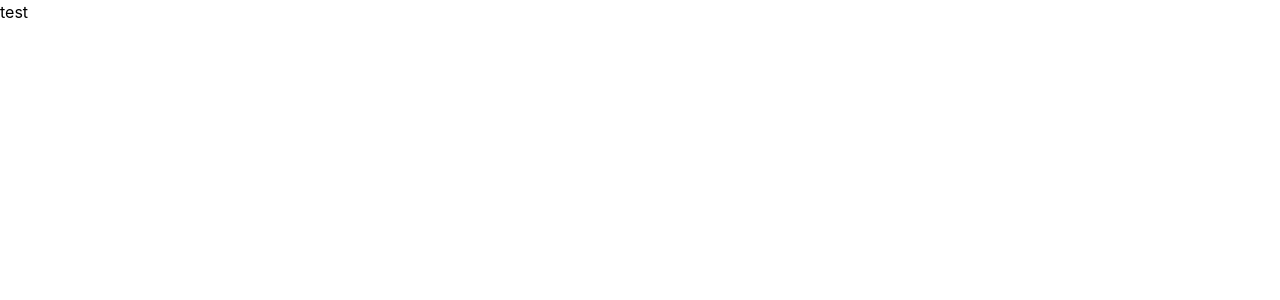
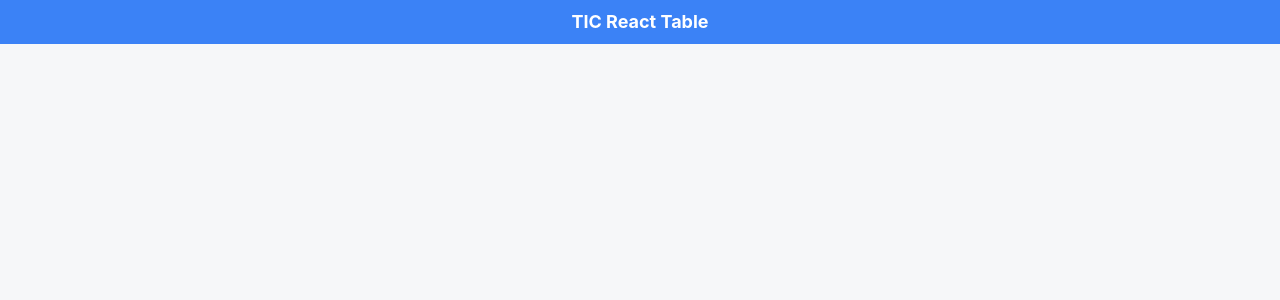
Before and after one commit to javadyousefi1/react-table, a React (Create React App) app: page / in a window 1280 px wide. Shown: the top 300 px of the page. Built offline with nearby package versions, Linux system fonts and the light colour scheme.

Commit message:
table component added

```diff
--- a/src/App.js
+++ b/src/App.js
@@ -1,9 +1,17 @@
+import Table from "./components/table";
+
 const App = () => {
   return (
     <>
-    test
+      <div className="h-screen bg-[#f6f7f9]">
+        <h1 className="bg-blue-500 text-white text-center p-2 text-lg font-bold">
+          TIC React Table
+        </h1>
+
+        <Table />
+      </div>
     </>
-   );
-}
+  );
+};
 
 export default App;
--- /dev/null
+++ b/src/components/table.jsx
@@ -0,0 +1,9 @@
+const Table = () => {
+  return (
+    <div className="container mx-auto max-w-6xl">
+      <table></table>
+    </div>
+  );
+};
+
+export default Table;
```
